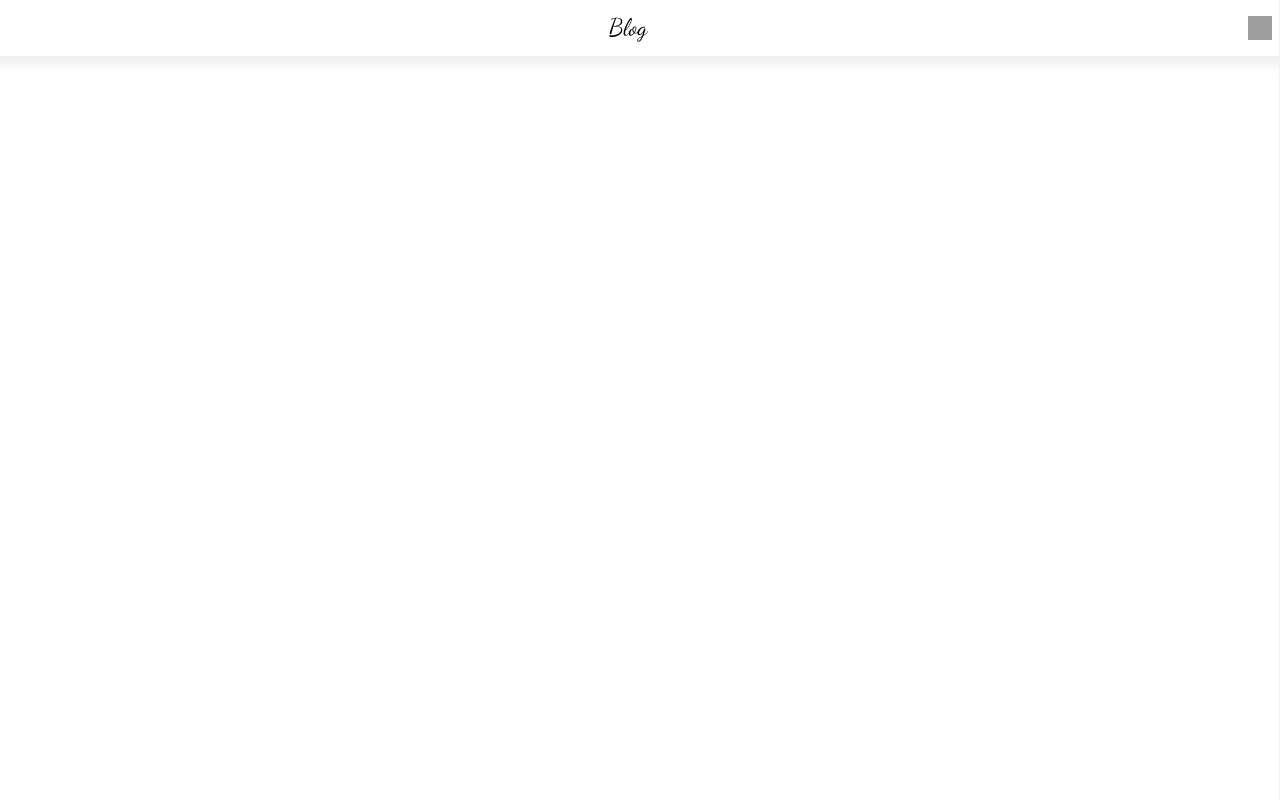
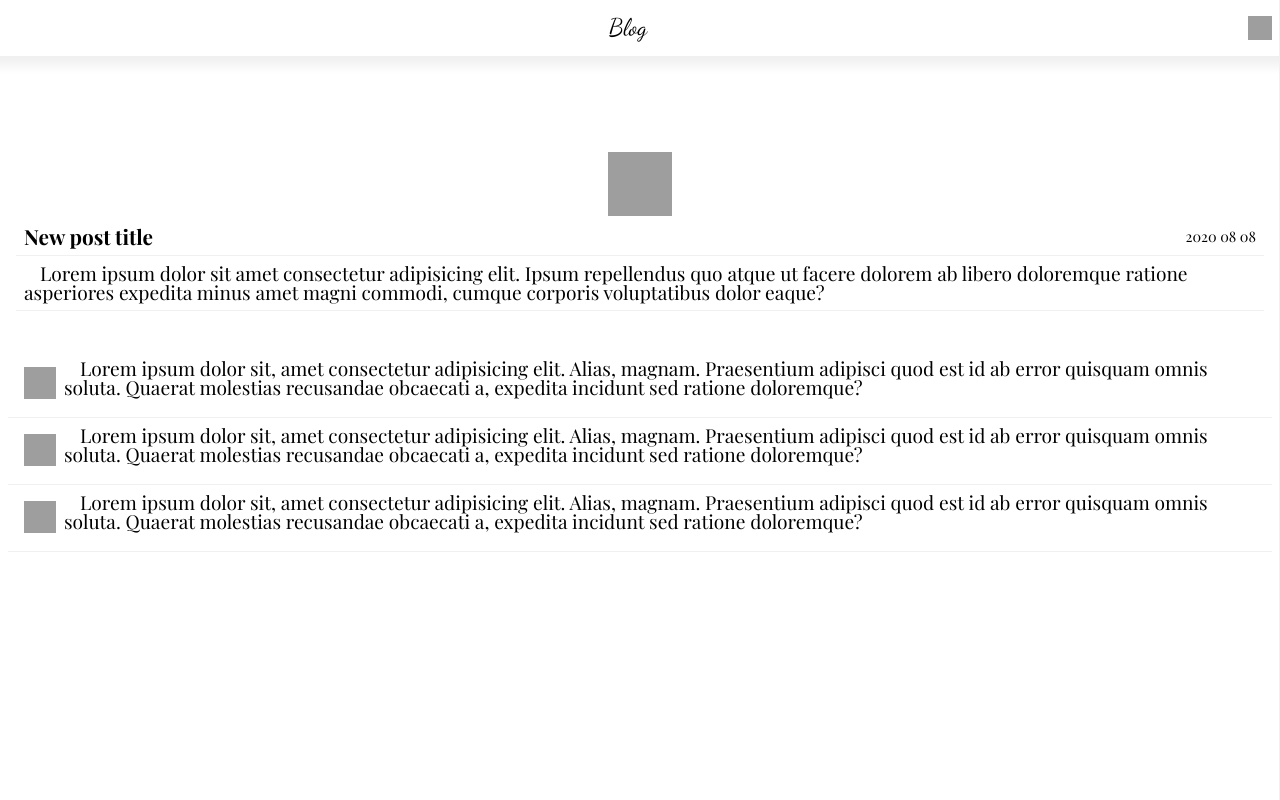
Before and after one commit to Code-Institute-Submissions/blog-1, a Flask app: page / in a window 1280 px wide. Run offline with Flask 2, Linux system fonts and the light colour scheme; grey boxes are pictures that could not be loaded.

Commit message:
Created design for posts and comments.

```diff
--- /dev/null
+++ b/blog/static/styles/comment.css
@@ -0,0 +1,13 @@
+.comment {
+    display: flex;
+}
+
+.comment-profile-pic {
+    width: 32px;
+    height: 32px;
+}
+
+.comment-content {
+    text-indent: 1rem;
+    font-size: 1.2rem;
+}
--- /dev/null
+++ b/blog/static/styles/post.css
@@ -0,0 +1,40 @@
+.posts {
+    display: flex;
+    flex-direction: column;
+}
+
+.post {
+    display: flex;
+    flex-direction: column;
+    margin-bottom: 2rem;
+}
+
+.post-profile-pic-container {
+    align-self: center;
+}
+
+.post-profile-pic {
+    width: 64px;
+    height: 64px;
+}
+
+.post-info {
+    display: flex;
+    flex-direction: row;
+    justify-content: space-between;
+    align-items: center;
+}
+
+.post-title {
+    font-size: 1.3rem;
+    font-weight: 700;
+}
+
+.post-date {
+    font-size: .9rem;
+}
+
+.post-content {
+    text-indent: 1rem;
+    font-size: 1.2rem;
+}
--- a/blog/templates/layout.html
+++ b/blog/templates/layout.html
@@ -16,6 +16,9 @@
   <link rel="stylesheet" href="{{ url_for('static', filename='styles/nav.css') }}" type="text/css">
   <link rel="stylesheet" href="{{ url_for('static', filename='styles/form.css') }}" type="text/css">
   <link rel="stylesheet" href="{{ url_for('static', filename='styles/account.css') }}" type="text/css">
+  <link rel="stylesheet" href="{{ url_for('static', filename='styles/post.css') }}" type="text/css">
+  <link rel="stylesheet" href="{{ url_for('static', filename='styles/comment.css') }}" type="text/css">
+
 
   {% if title %}
   <title>Blog - {{ title }}</title>
--- a/blog/templates/main/home.html
+++ b/blog/templates/main/home.html
@@ -1,4 +1,34 @@
 {% extends "layout.html" %}
 
 {% block content %}
+<div class="posts padding">
+    <div class="post padding">
+        <div class="post-profile-pic-container">
+            <img class="post-profile-pic" src="{{ url_for('static', filename='icons/menu.png') }}" alt="">
+        </div>
+        <div class="post-info border-bottom padding">
+            <span class="post-title">New post title</span>
+            <span class="post-date">2020 08 08</span>
+        </div>
+        <p class="post-content padding border-bottom">Lorem ipsum dolor sit amet consectetur adipisicing elit. Ipsum repellendus quo atque ut facere dolorem ab libero doloremque ratione asperiores expedita minus amet magni commodi, cumque corporis voluptatibus dolor eaque?</p>
+    </div>
+    <div class="comment padding border-bottom">
+        <div class="comment-profile-pic-container padding">
+            <img class="comment-profile-pic" src="{{ url_for('static', filename='icons/menu.png') }}" alt="">
+        </div>
+        <p class="comment-content">Lorem ipsum dolor sit, amet consectetur adipisicing elit. Alias, magnam. Praesentium adipisci quod est id ab error quisquam omnis soluta. Quaerat molestias recusandae obcaecati a, expedita incidunt sed ratione doloremque?</p>
+    </div>
+    <div class="comment padding border-bottom">
+        <div class="comment-profile-pic-container padding">
+            <img class="comment-profile-pic" src="{{ url_for('static', filename='icons/menu.png') }}" alt="">
+        </div>
+        <p class="comment-content">Lorem ipsum dolor sit, amet consectetur adipisicing elit. Alias, magnam. Praesentium adipisci quod est id ab error quisquam omnis soluta. Quaerat molestias recusandae obcaecati a, expedita incidunt sed ratione doloremque?</p>
+    </div>
+    <div class="comment padding border-bottom">
+        <div class="comment-profile-pic-container padding">
+            <img class="comment-profile-pic" src="{{ url_for('static', filename='icons/menu.png') }}" alt="">
+        </div>
+        <p class="comment-content">Lorem ipsum dolor sit, amet consectetur adipisicing elit. Alias, magnam. Praesentium adipisci quod est id ab error quisquam omnis soluta. Quaerat molestias recusandae obcaecati a, expedita incidunt sed ratione doloremque?</p>
+    </div>
+</div>
 {% endblock content %}
```
Also changed, not shown: 1 other file.
